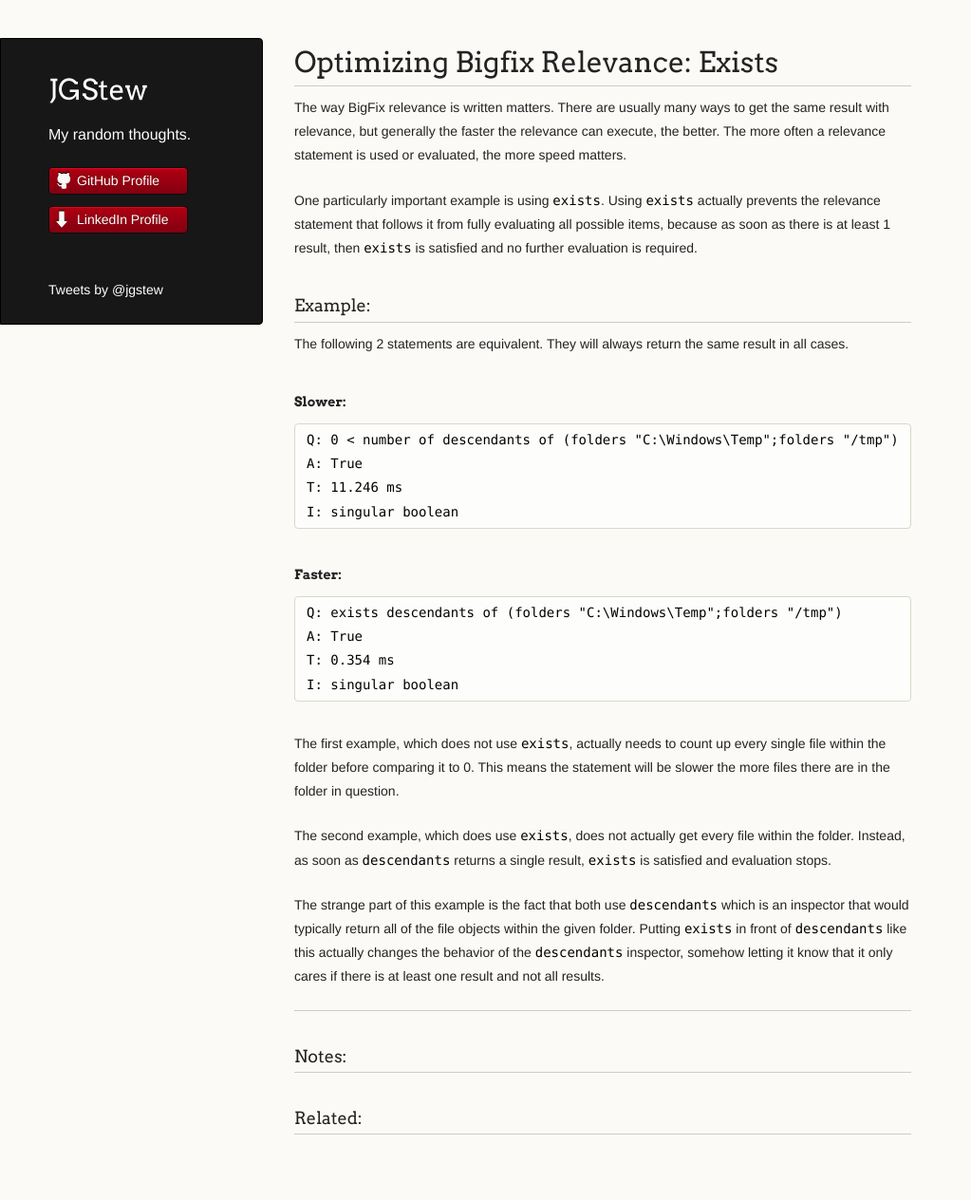
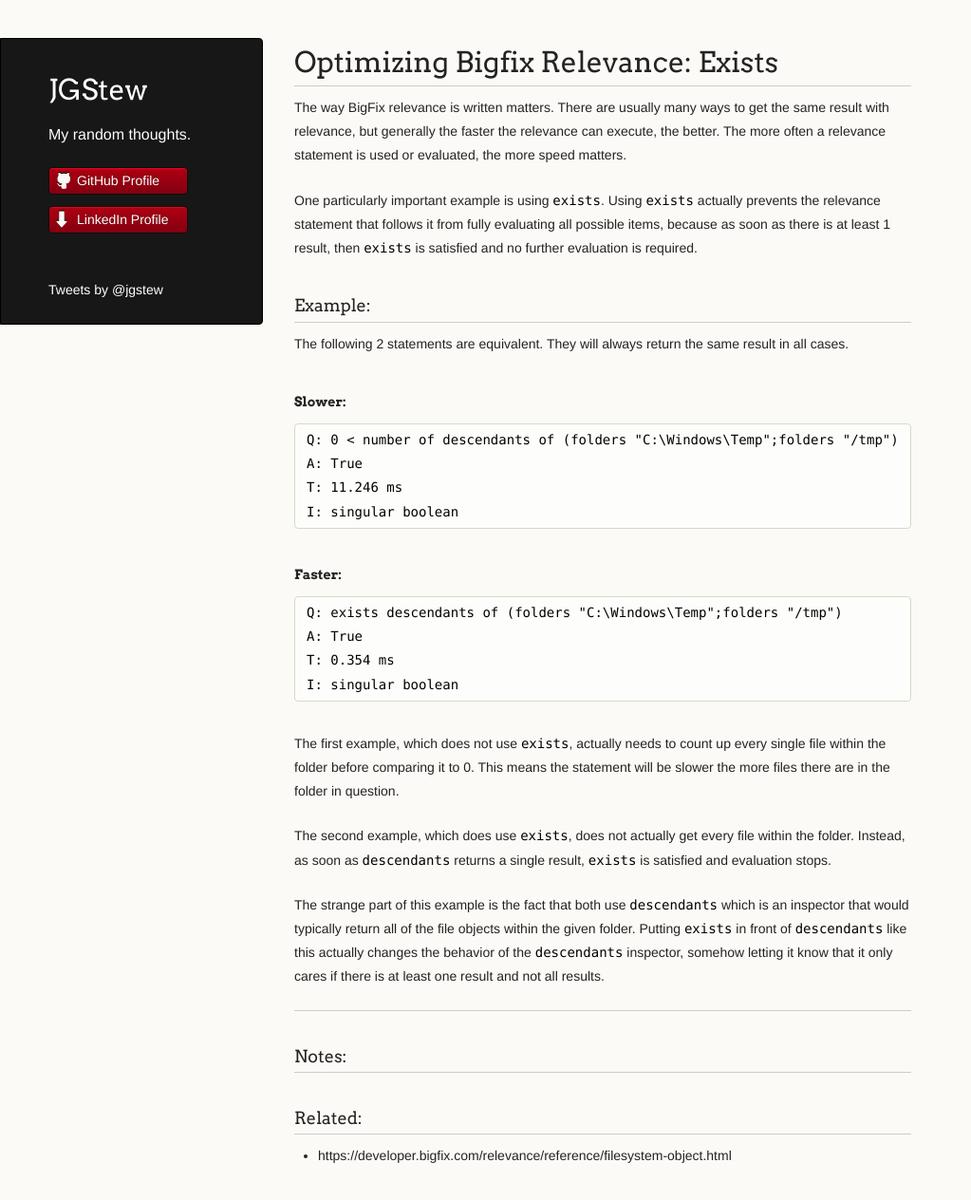
Before and after one commit to jgstew/jgstew.github.io, a Jekyll site: the page built from _posts/2016-12-01-Optimizing-BigFix-Relevance:-exists.md, in a window 1280 px wide and 1303 px high. Shown: the top 1264 px of the window at 95% size, without its empty margins (0-1023 px from the left). Built offline with Jekyll 4.4.1, drawn with Linux system fonts in a browser that asks for light colours; comment, search, counter and statistics services are not loaded; part of the change alters nothing that is shown.

Commit message:
Update 2016-12-01-Optimizing-BigFix-Relevance:-exists.md

```diff
--- a/_posts/2016-12-01-Optimizing-BigFix-Relevance:-exists.md
+++ b/_posts/2016-12-01-Optimizing-BigFix-Relevance:-exists.md
@@ -31,3 +31,5 @@ The strange part of this example is the fact that both use `descendants` which i
 ### Notes:
 
 ### Related:
+
+- https://developer.bigfix.com/relevance/reference/filesystem-object.html
```
